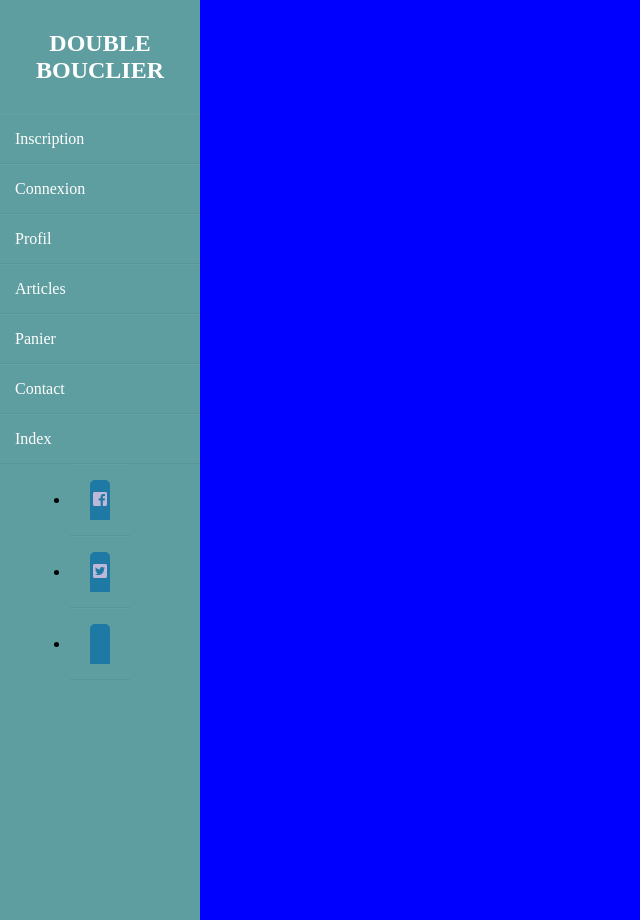
After one commit to fabien-ponzio/boutique, a PHP site: page /pages/header.php in a window 1280 px wide. The commit adds this page. Shown: the whole page, without its empty margins (0-640 px from the left). Run offline with PHP 8.4, Linux system fonts and the light colour scheme; some libraries are stand-ins or nearby versions.

Commit message:
header.css

```diff
--- /dev/null
+++ b/CSS/header.css
@@ -0,0 +1,79 @@
+*{
+    margin: 0;
+    padding: 0;
+    box-sizing: 0;
+    list-style: 0;
+    text-decoration: none;
+    /* font-family: ; */
+}
+
+body{
+    background: blue;
+}
+
+.conteneur{
+    display: flex;
+    position: relative;
+}
+
+.conteneur .sidebar{
+    position: fixed;
+    width: 200px;
+    height: 100%;
+    background: cadetblue;
+    padding: 30px 0;
+}
+
+.conteneur .sidebar h2{
+    color: white;
+    text-transform: uppercase;
+    text-align: center;
+    margin-bottom: 30px
+}
+
+.conteneur .sidebar ul li{
+    padding: 15px;
+    border-bottom: 1px solid rgba(0, 0, 0, 0.05);
+    border-top: 1px solid rgba(225, 225, 225, 0.05);
+}
+
+.conteneur .sidebar ul li a{
+    color: white;
+    display: block;
+}
+
+.conteneur .sidebar ul li a .fas{
+    width: 25px;
+}
+
+.conteneur .sidebar ul li:hover{
+    background-color: red;
+}
+
+.conteneur .sidebar ul li:hover a{
+    color: #fff;
+}
+
+.conteneur .sidebar .social_media{
+    position: absolute;
+    left: 50%;
+    transform: translateX(-50%);
+    display: flex;
+}
+
+.conteneur .sidebar .social_media a{
+    display: block;
+    width: 20px;
+    background : #1e7aa5;
+    height: 40px;
+    line-height: 40px;
+    text-align: center;
+    margin: 0 5px;
+    color: #bdb8d7;
+    border-top-right-radius: 5px;
+    border-top-left-radius: 5px;
+}
+
+.conteneur .sidebar .social_media a{
+
+}
--- a/class/user.php
+++ b/class/user.php
@@ -179,4 +179,10 @@ echo $error_log;
 
     echo $error_log;
     }
+// ------------------------------------------------------- DECONNEXION ----------------------------------------- //
+    public function Disconnect(){
+        session_unset();
+        session_destroy();
+        header('location:../pages/profil.php');
+    }
 }
--- a/index.php
+++ b/index.php
@@ -15,7 +15,9 @@ $db = connect();
 </head>
 <body>
     <?php
-    var_dump($db);
+        while ($ <= 10) {
+            # code...
+        }
     ?>
 </body>
 </html>
--- /dev/null
+++ b/pages/header.php
@@ -0,0 +1,42 @@
+<?php
+?>
+
+<!DOCTYPE html>
+<html lang="en">
+<head>
+    <meta charset="UTF-8">
+    <meta http-equiv="X-UA-Compatible" content="IE=edge">
+    <!-- LINK STYLESHEET -->
+    <link rel="stylesheet" href="../CSS/header.css">
+    <!-- LINK FONTAWESOME -->
+    <link rel="stylesheet" href="https://use.fontawesome.com/releases/v5.3.1/css/all.css" integrity="sha384-mzrmE5qonljUremFsqc01SB46JvROS7bZs3IO2EmfFsd15uHvIt+Y8vEf7N7fWAU" crossorigin="anonymous">    <meta name="viewport" content="width=device-width, initial-scale=1.0">
+
+    <title>Document</title>
+</head>
+<body>
+<div class="conteneur">
+    <div class="sidebar">
+
+        <h2>Double Bouclier</h2>
+        <ul>
+            <li><a href="inscription.php">Inscription</a></li>
+            <li><a href="connexion.php">Connexion</a></li>
+            <li><a href="profil.php">Profil</a></li>
+            <li><a href="#">Articles</a></li>
+            <li><a href="#">Panier</a></li>
+            <li><a href="#">Contact</a></li>
+            <li><a href="#">Index</a></li>
+        </ul>
+
+    <div class="social_media">
+
+        <ul>
+            <li><a href="#"><i class="fab fa-facebook-square"></i></a></li>
+            <li><a href="#"><i class="fab fa-twitter-square"></i></a></li>
+            <li><a href="#"><i class="fab fa-instagram-square"></i></a></li>
+        </ul>
+
+    </div>
+
+    </div>
+</div>
```
Also changed, not shown: pages/footer.php (added).
